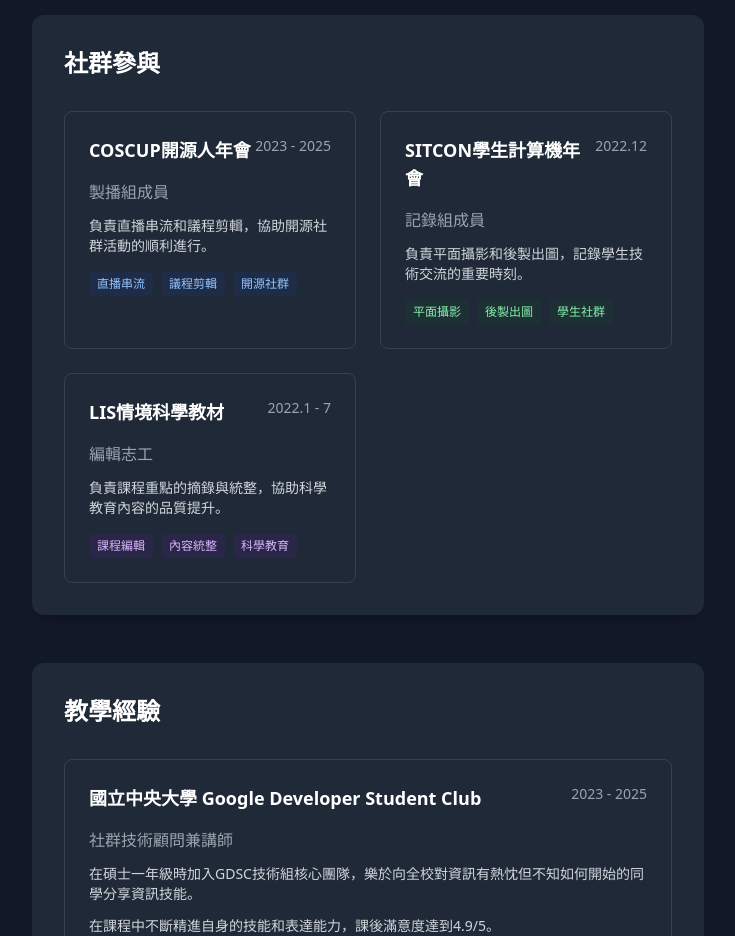
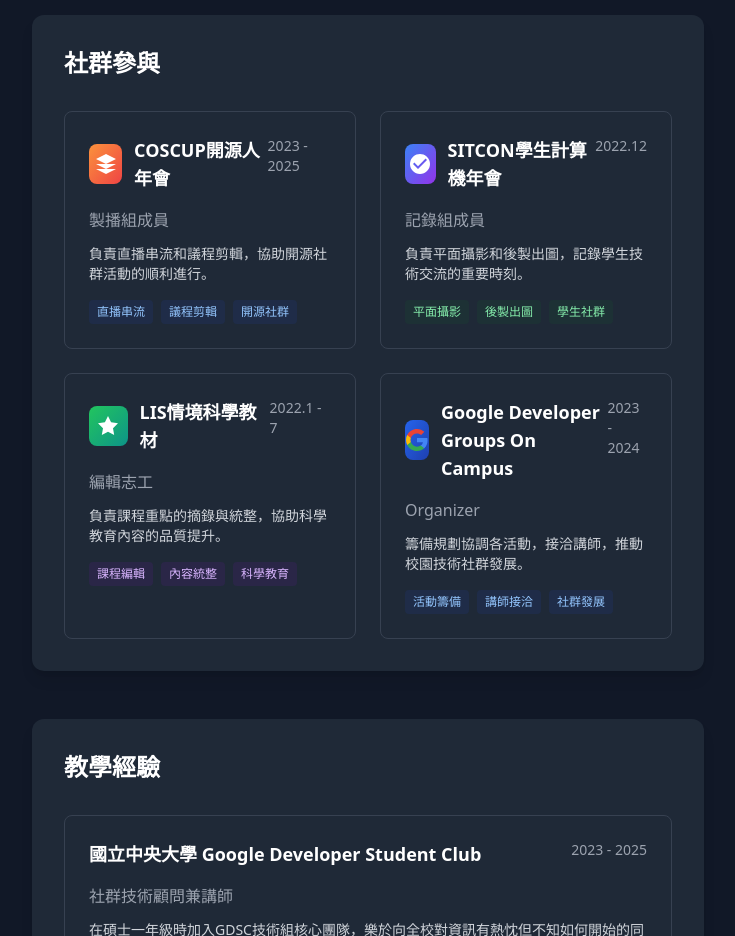
Before and after one commit to 120061203/xsong, a Next.js app: page /about in a window 1280 px wide. Shown: the part 4920-5856 px from the top of the page, without its empty margins (112-847 px from the left). Built offline with nearby package versions, Linux system fonts and the light colour scheme.

Commit message:
社群參與區塊優化：添加社群logo和Google Developer Groups On Campus

```diff
--- a/app/about/page.tsx
+++ b/app/about/page.tsx
@@ -655,7 +655,14 @@
               {/* COSCUP開源人年會 */}
               <div className="border border-gray-200 dark:border-gray-700 rounded-lg p-6 hover:shadow-md transition-shadow">
                 <div className="flex items-start justify-between mb-4">
-                  <h3 className="text-lg font-semibold text-gray-900 dark:text-white">COSCUP開源人年會</h3>
+                  <div className="flex items-center gap-3">
+                    <div className="w-10 h-10 bg-gradient-to-br from-orange-400 to-red-500 rounded-lg flex items-center justify-center">
+                      <svg className="w-6 h-6 text-white" fill="currentColor" viewBox="0 0 24 24">
+                        <path d="M12 2L2 7l10 5 10-5-10-5zM2 17l10 5 10-5M2 12l10 5 10-5"/>
+                      </svg>
+                    </div>
+                    <h3 className="text-lg font-semibold text-gray-900 dark:text-white">COSCUP開源人年會</h3>
+                  </div>
                   <span className="text-sm text-gray-500 dark:text-gray-400">2023 - 2025</span>
                 </div>
                 <p className="text-gray-600 dark:text-gray-400 mb-3">製播組成員</p>
@@ -673,7 +680,14 @@
               {/* SITCON學生計算機年會 */}
               <div className="border border-gray-200 dark:border-gray-700 rounded-lg p-6 hover:shadow-md transition-shadow">
                 <div className="flex items-start justify-between mb-4">
-                  <h3 className="text-lg font-semibold text-gray-900 dark:text-white">SITCON學生計算機年會</h3>
+                  <div className="flex items-center gap-3">
+                    <div className="w-10 h-10 bg-gradient-to-br from-blue-500 to-purple-600 rounded-lg flex items-center justify-center">
+                      <svg className="w-6 h-6 text-white" fill="currentColor" viewBox="0 0 24 24">
+                        <path d="M12 2C6.48 2 2 6.48 2 12s4.48 10 10 10 10-4.48 10-10S17.52 2 12 2zm-2 15l-5-5 1.41-1.41L10 14.17l7.59-7.59L19 8l-9 9z"/>
+                      </svg>
+                    </div>
+                    <h3 className="text-lg font-semibold text-gray-900 dark:text-white">SITCON學生計算機年會</h3>
+                  </div>
                   <span className="text-sm text-gray-500 dark:text-gray-400">2022.12</span>
                 </div>
                 <p className="text-gray-600 dark:text-gray-400 mb-3">記錄組成員</p>
@@ -690,7 +704,14 @@
               {/* LIS情境科學教材 */}
               <div className="border border-gray-200 dark:border-gray-700 rounded-lg p-6 hover:shadow-md transition-shadow">
                 <div className="flex items-start justify-between mb-4">
-                  <h3 className="text-lg font-semibold text-gray-900 dark:text-white">LIS情境科學教材</h3>
+                  <div className="flex items-center gap-3">
+                    <div className="w-10 h-10 bg-gradient-to-br from-green-500 to-teal-600 rounded-lg flex items-center justify-center">
+                      <svg className="w-6 h-6 text-white" fill="currentColor" viewBox="0 0 24 24">
+                        <path d="M12 2l3.09 6.26L22 9.27l-5 4.87 1.18 6.88L12 17.77l-6.18 3.25L7 14.14 2 9.27l6.91-1.01L12 2z"/>
+                      </svg>
+                    </div>
+                    <h3 className="text-lg font-semibold text-gray-900 dark:text-white">LIS情境科學教材</h3>
+                  </div>
                   <span className="text-sm text-gray-500 dark:text-gray-400">2022.1 - 7</span>
                 </div>
                 <p className="text-gray-600 dark:text-gray-400 mb-3">編輯志工</p>
@@ -701,6 +722,33 @@
                   <span className="px-2 py-1 text-xs bg-purple-100 dark:bg-purple-900/20 text-purple-800 dark:text-purple-300 rounded">課程編輯</span>
                   <span className="px-2 py-1 text-xs bg-purple-100 dark:bg-purple-900/20 text-purple-800 dark:text-purple-300 rounded">內容統整</span>
                   <span className="px-2 py-1 text-xs bg-purple-100 dark:bg-purple-900/20 text-purple-800 dark:text-purple-300 rounded">科學教育</span>
+                </div>
+              </div>
+
+              {/* Google Developer Groups On Campus */}
+              <div className="border border-gray-200 dark:border-gray-700 rounded-lg p-6 hover:shadow-md transition-shadow">
+                <div className="flex items-start justify-between mb-4">
+                  <div className="flex items-center gap-3">
+                    <div className="w-10 h-10 bg-gradient-to-br from-blue-600 to-blue-800 rounded-lg flex items-center justify-center">
+                      <svg className="w-6 h-6 text-white" fill="currentColor" viewBox="0 0 24 24">
+                        <path d="M22.56 12.25c0-.78-.07-1.53-.2-2.25H12v4.26h5.92c-.26 1.37-1.04 2.53-2.21 3.31v2.77h3.57c2.08-1.92 3.28-4.74 3.28-8.09z" fill="#4285F4"/>
+                        <path d="M12 23c2.97 0 5.46-.98 7.28-2.66l-3.57-2.77c-.98.66-2.23 1.06-3.71 1.06-2.86 0-5.29-1.93-6.16-4.53H2.18v2.84C3.99 20.53 7.7 23 12 23z" fill="#34A853"/>
+                        <path d="M5.84 14.09c-.22-.66-.35-1.36-.35-2.09s.13-1.43.35-2.09V7.07H2.18C1.43 8.55 1 10.22 1 12s.43 3.45 1.18 4.93l2.85-2.22.81-.62z" fill="#FBBC05"/>
+                        <path d="M12 5.38c1.62 0 3.06.56 4.21 1.64l3.15-3.15C17.45 2.09 14.97 1 12 1 7.7 1 3.99 3.47 2.18 7.07l3.66 2.84c.87-2.6 3.3-4.53 6.16-4.53z" fill="#EA4335"/>
+                      </svg>
+                    </div>
+                    <h3 className="text-lg font-semibold text-gray-900 dark:text-white">Google Developer Groups On Campus</h3>
+                  </div>
+                  <span className="text-sm text-gray-500 dark:text-gray-400">2023 - 2024</span>
+                </div>
+                <p className="text-gray-600 dark:text-gray-400 mb-3">Organizer</p>
+                <p className="text-gray-600 dark:text-gray-300 text-sm">
+                  籌備規劃協調各活動，接洽講師，推動校園技術社群發展。
+                </p>
+                <div className="mt-4 flex flex-wrap gap-2">
+                  <span className="px-2 py-1 text-xs bg-blue-100 dark:bg-blue-900/20 text-blue-800 dark:text-blue-300 rounded">活動籌備</span>
+                  <span className="px-2 py-1 text-xs bg-blue-100 dark:bg-blue-900/20 text-blue-800 dark:text-blue-300 rounded">講師接洽</span>
+                  <span className="px-2 py-1 text-xs bg-blue-100 dark:bg-blue-900/20 text-blue-800 dark:text-blue-300 rounded">社群發展</span>
                 </div>
               </div>
             </div>
```
